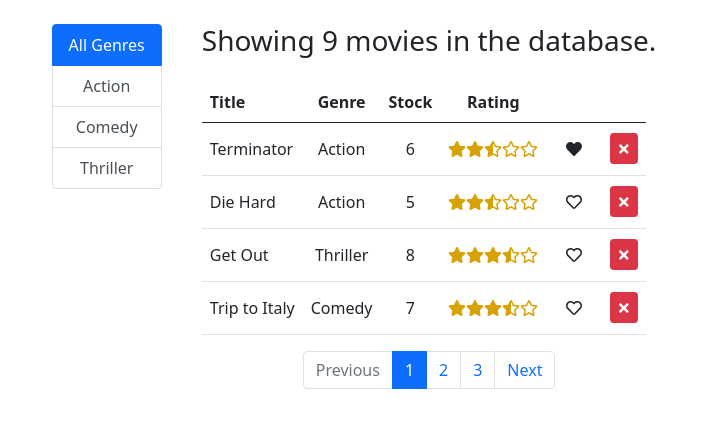
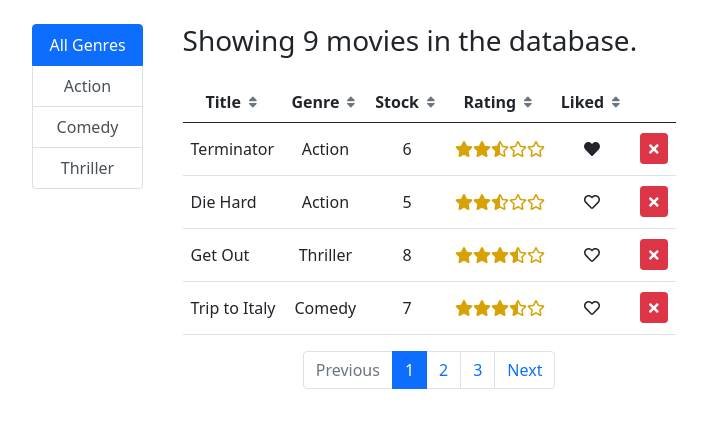
Before and after one commit to kevduc/react-movie-app-exercise, a React (Create React App) app: page / in a window 1280 px wide. Shown: the top 428 px of the page, without its empty margins (286-993 px from the left). Built offline with nearby package versions, Linux system fonts and the light colour scheme.

Commit message:
Sort working

```diff
--- a/src/components/Movies.jsx
+++ b/src/components/Movies.jsx
@@ -11,7 +11,7 @@ import ListGroup from "./common/ListGroup";
 import MoviesTable from "./MoviesTable";
 
 class Movies extends Component {
-  state = { movies: [], genres: [], selectedGenre: null, pageSize: 4, currentPage: 1 };
+  state = { movies: null, genres: null, selectedGenre: null, pageSize: 4, currentPage: 1, sortBy: null, sortOrder: null };
 
   componentDidMount() {
     const genreAny = { _id: null, name: "All Genres" };
@@ -50,23 +50,27 @@ class Movies extends Component {
     this.setState({ selectedGenre: genre, currentPage: 1 });
   };
 
-  handleSort = (column) => {
-    const compareFunciton = {};
+  handleSort = (sortBy) => {
+    const sortOrder = sortBy === this.state.sortBy ? { asc: "desc", desc: "asc" }[this.state.sortOrder] : "asc";
 
-    const movies = this.state.movies.sort(compareFunciton[column]);
-    this.setState({ movies });
+    let sortedMovies = _(this.state.movies).sortBy("_id").sortBy(sortBy).value();
+    if (sortOrder === "desc") sortedMovies = _.reverse(sortedMovies);
+
+    this.setState({ movies: sortedMovies, sortBy, sortOrder });
   };
 
   render() {
-    const { movies: allMovies, genres, selectedGenre, pageSize, currentPage } = this.state;
+    const { movies: allMovies, genres, selectedGenre, pageSize, currentPage, sortBy, sortOrder } = this.state;
 
-    if (genres.length === 0) return <p className="h3 text-nowrap">Loading...</p>;
+    if (allMovies === null || genres === null) return <p className="h3 text-nowrap">Loading...</p>;
 
     const filteredMovies = selectedGenre?._id ? allMovies.filter((movie) => movie.genre._id === selectedGenre._id) : allMovies;
 
-    const numberOfMovies = filteredMovies.length;
+    const processedMovies = filteredMovies;
 
-    let moviesOnPage = paginate(filteredMovies, currentPage, pageSize);
+    const numberOfMovies = processedMovies.length;
+
+    let moviesOnPage = paginate(processedMovies, currentPage, pageSize);
 
     // if (numberOfMovies === 0) return <p className="h3">There are no movies in the database.</p>;
 
@@ -78,7 +82,14 @@ class Movies extends Component {
           </div>
           <div className="col d-flex flex-column align-items-stretch">
             <p className="h3 mb-4">Showing {numberOfMovies} movies in the database.</p>
-            <MoviesTable movies={moviesOnPage} onLike={this.handleLike} onDelete={this.handleDelete} onSort={this.handleSort} />
+            <MoviesTable
+              movies={moviesOnPage}
+              onLike={this.handleLike}
+              onDelete={this.handleDelete}
+              onSort={this.handleSort}
+              sortBy={sortBy}
+              sortOrder={sortOrder}
+            />
             <Pagination
               onPageChange={this.handlePageChange}
               itemsCount={numberOfMovies}
--- a/src/components/MoviesTable.jsx
+++ b/src/components/MoviesTable.jsx
@@ -3,28 +3,33 @@ import React from "react";
 import Like from "./common/Like";
 import StarRating from "./common/StarRating";
 import DeleteButton from "./common/DeleteButton";
+import SortingTableHeader from "./common/SortingTableHeader";
 
 const MoviesTable = (props) => {
-  const { movies, onLike, onDelete, onSort } = props;
+  const { movies, onLike, onDelete, onSort, sortBy, sortOrder } = props;
+
   return (
-    <div className="table-responsive">
+    <div className="table-responsive text-nowrap">
       <table className="table table-hover align-middle text-center mw-max-content">
         <thead>
           <tr>
-            <th onClick={() => onSort("title")} scope="col" className="text-left">
-              Title
-            </th>
-            <th onClick={() => onSort("genre.name")} scope="col">
-              Genre
-            </th>
-            <th onClick={() => onSort("numberInStock")} scope="col">
-              Stock
-            </th>
-            <th onClick={() => onSort("dailyRentalRate")} scope="col">
-              Rating
-            </th>
-            <th onClick={() => onSort("liked")} scope="col"></th>
-            <th scope="col"></th>
+            {[
+              { name: "Title", value: "title" },
+              { name: "Genre", value: "genre.name" },
+              { name: "Stock", value: "numberInStock" },
+              { name: "Rating", value: "dailyRentalRate" },
+              { name: "Liked", value: "liked" },
+            ].map(({ name, value }) => (
+              <SortingTableHeader
+                key={name}
+                sortOrder={sortBy === value ? sortOrder : null}
+                onSort={() => onSort(value)}
+                scope="col"
+                className={value === "Title" ? "text-left" : ""}>
+                {name}
+              </SortingTableHeader>
+            ))}
+            <th key="Delete" scope="col"></th>
           </tr>
         </thead>
         <tbody>
@@ -70,4 +75,9 @@ const MoviesTable = (props) => {
   );
 };
 
+MoviesTable.defaultProps = {
+  sortBy: null,
+  sortOrder: null,
+};
+
 export default MoviesTable;
--- /dev/null
+++ b/src/components/common/SortingTableHeader.jsx
@@ -0,0 +1,21 @@
+import React from "react";
+
+import { FontAwesomeIcon } from "@fortawesome/react-fontawesome";
+import { faSortUp, faSortDown, faSort } from "@fortawesome/free-solid-svg-icons";
+
+const SortingTableHeader = (props) => {
+  const { children, className, sortOrder, onSort } = props;
+  const icon = { asc: faSortDown, desc: faSortUp, null: faSort }[sortOrder];
+  return (
+    <th onClick={() => onSort()} scope="col" className={`${className} text-nowrap pl-2`}>
+      {children}
+      <FontAwesomeIcon icon={icon} className="ml-1 fa-w-18 text-muted" size="sm" />
+    </th>
+  );
+};
+
+SortingTableHeader.defaultProps = {
+  sortOrder: null,
+};
+
+export default SortingTableHeader;
--- a/src/components/common/StarRating.jsx
+++ b/src/components/common/StarRating.jsx
@@ -1,8 +1,8 @@
 import React from "react";
 
 import { FontAwesomeIcon } from "@fortawesome/react-fontawesome";
+import { faStar as fullStar } from "@fortawesome/free-solid-svg-icons";
 import { faStar as emptyStar } from "@fortawesome/free-regular-svg-icons";
-import { faStar as fullStar } from "@fortawesome/free-solid-svg-icons";
 import { faStarHalf as halfStarNoBorder } from "@fortawesome/free-solid-svg-icons";
 import { faStarHalfAlt as halfStarBorder } from "@fortawesome/free-solid-svg-icons";
 
```
